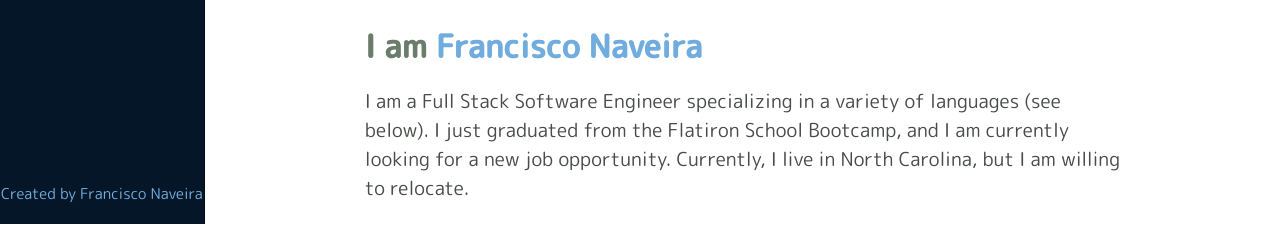
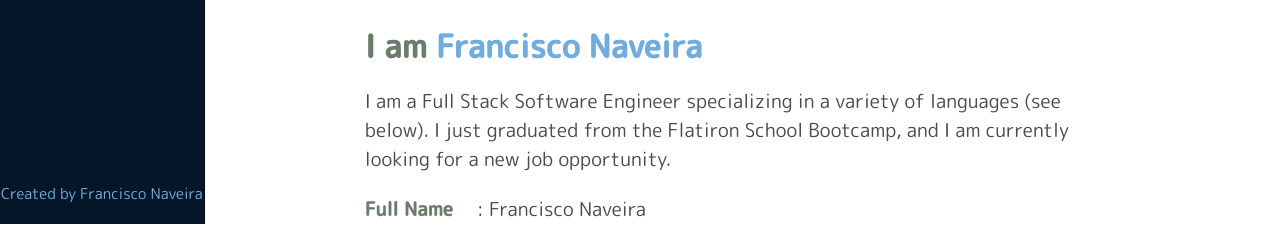
Before and after one commit to FranciscoNav/francisco-portfolio, a React (Create React App) app: page /about in a window 1280 px wide. Shown: the part 576-802 px from the top of the page. Built offline with nearby package versions, Linux system fonts and the light colour scheme.

Commit message:
Added more text to the home page, and the About Page.

```diff
--- a/src/components/About_Components/ImageSection.js
+++ b/src/components/About_Components/ImageSection.js
@@ -16,7 +16,7 @@ function ImageSection() {
                 <p className='about-text'>
                 I am a Full Stack Software Engineer specializing in a variety of languages (see below).
                 I just graduated from the Flatiron School Bootcamp, and I am currently looking for a new job opportunity.
-                Currently, I live in North Carolina, but I am willing to relocate.
+
                 </p>
                 <div className='about-details'>
                     <div className="about-details-left">
```
